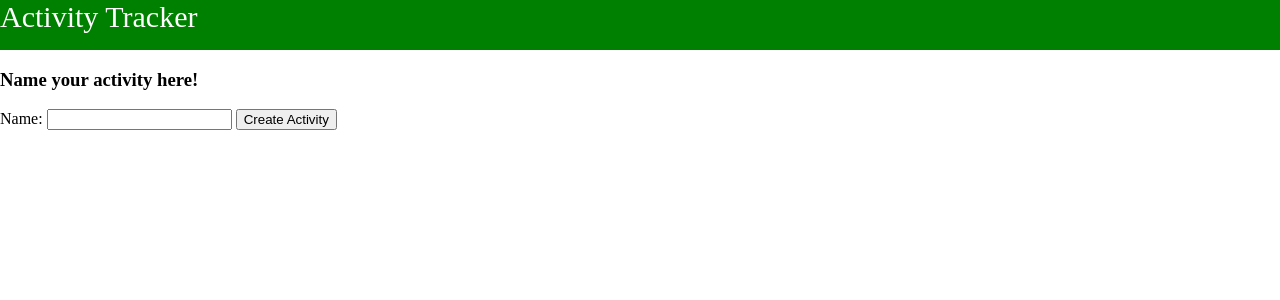
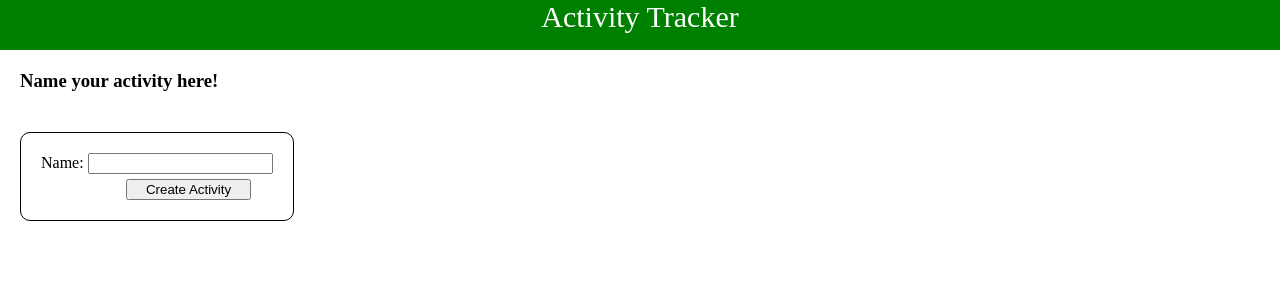
Before and after one commit to GodInAllHisGlory/ActivityTracker, a Django app: template activityTracker/core/templates/core/new_activity.html in a window 1280 px wide. Shown: the top 300 px of the page. Run offline with Django 5.2, Linux system fonts and the light colour scheme; the template is opened without the code that fills it, so the values that code supplies are empty.

Commit message:
CSS made those HTML files look nice

```diff
--- a/activityTracker/core/static/core/activityCard.css
+++ b/activityTracker/core/static/core/activityCard.css
@@ -2,13 +2,16 @@
     display: flex;
     justify-content: flex-start;
     flex-direction: row;
+    flex-wrap: wrap;
     padding: 10px;
+    margin-left: 40px;
 }
 
 .activity {
     margin: 10px;
     transition: 0.3s;
     box-shadow: 10px 10px 5px gray;
+    width: 325px;
 }
 
 .activity:hover {
@@ -27,7 +30,7 @@
 .time-container {
     background-color: white;
     color: black;
-    padding: 1px;
+    padding: 10px;
 }
 
 .link-container > a {
--- a/activityTracker/core/static/core/header.css
+++ b/activityTracker/core/static/core/header.css
@@ -4,7 +4,7 @@
     height: 50px;
     font-size: 30px;
     display: flex;
-    justify-content: space-between;
+    justify-content: space-around;
 }
 
 body {
--- /dev/null
+++ b/activityTracker/core/static/core/newActivity.css
@@ -0,0 +1,21 @@
+#form-container {
+    border: 1px solid;
+    border-radius: 10px;
+    display: inline-block;
+    margin: 20px;
+}
+
+#form-container > form {
+    display: grid;
+    margin: 20px;
+}
+
+#create-activity {
+    margin-top: 5px;
+    margin-left: 85px;
+    width: 125px;
+}
+
+h3 {
+    margin: 20px;
+}
```
Also changed, not shown: activityTracker/core/static/core/activity.css (+23 -0 lines).
